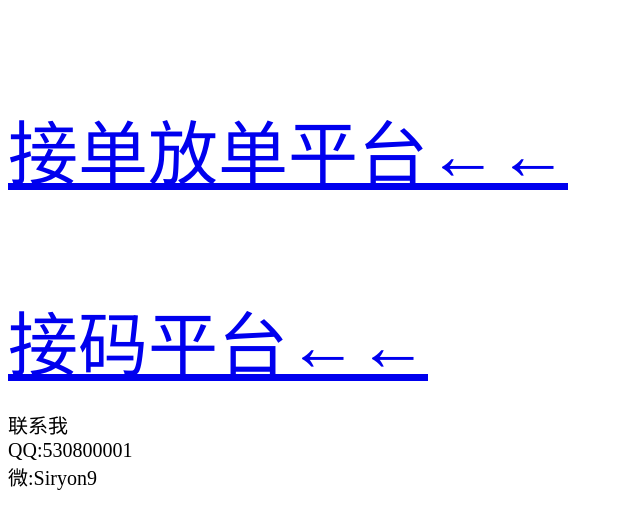
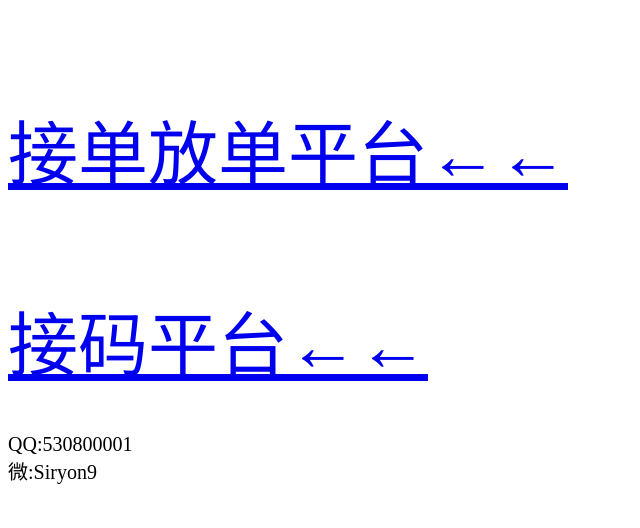
Before and after one commit to siryon9/siryon9.github.io, a plain HTML site: page index.html in a window 1280 px wide. Shown: the whole page, without its empty margins (0-640 px from the left). Drawn offline with Linux system fonts and the light colour scheme.

Commit message:
Update index.html

```diff
--- a/index.html
+++ b/index.html
@@ -28,7 +28,7 @@
     <a href="https://docs.qq.com/doc/DWnl6V1lEQmptcHl4" target="_blank" rel="noopener noreferrer" style="font-size:70px">接码平台←←</a>
     <br>
     <p style="font-size:20px;">
-     联系我
+
 
 	   <br>
 
```
